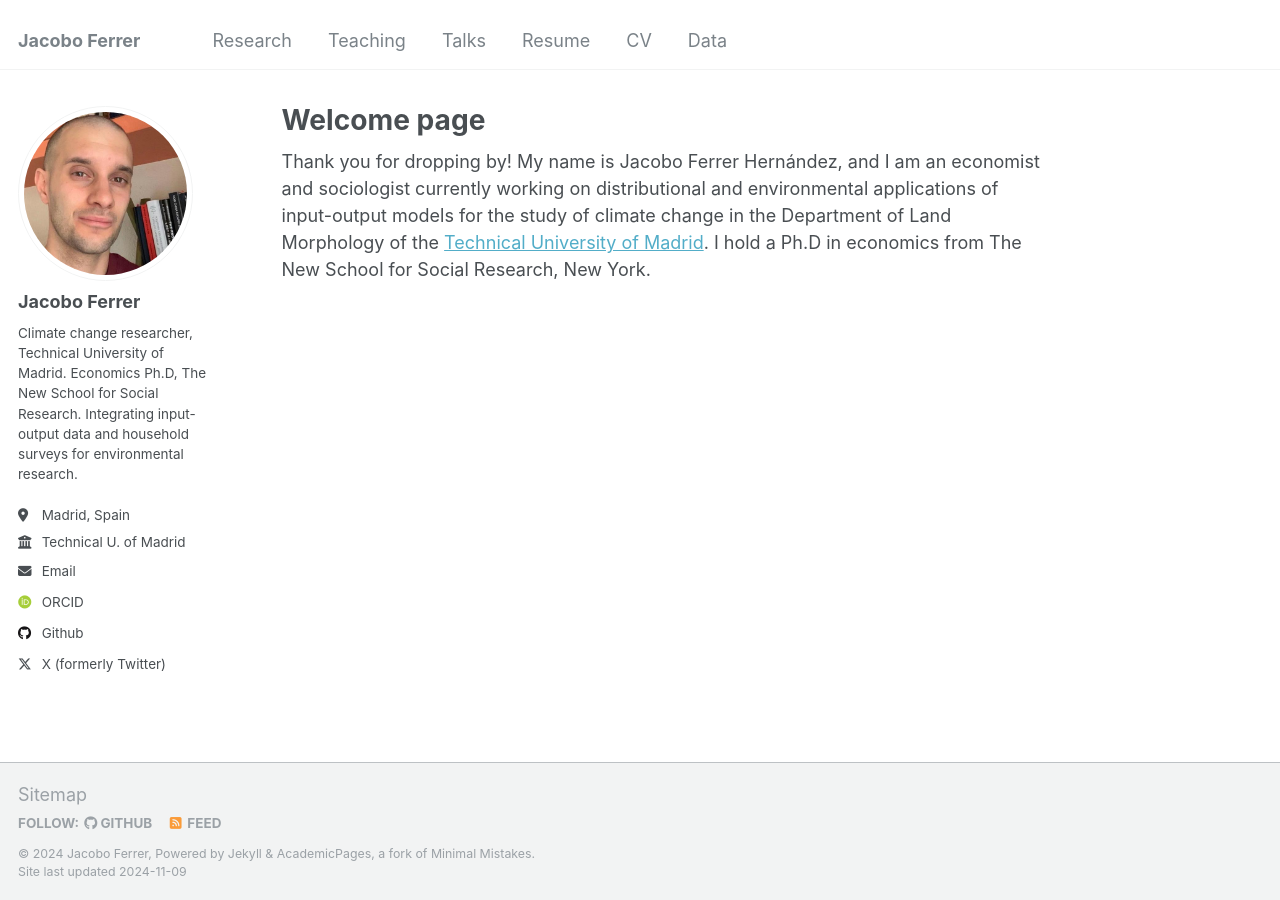
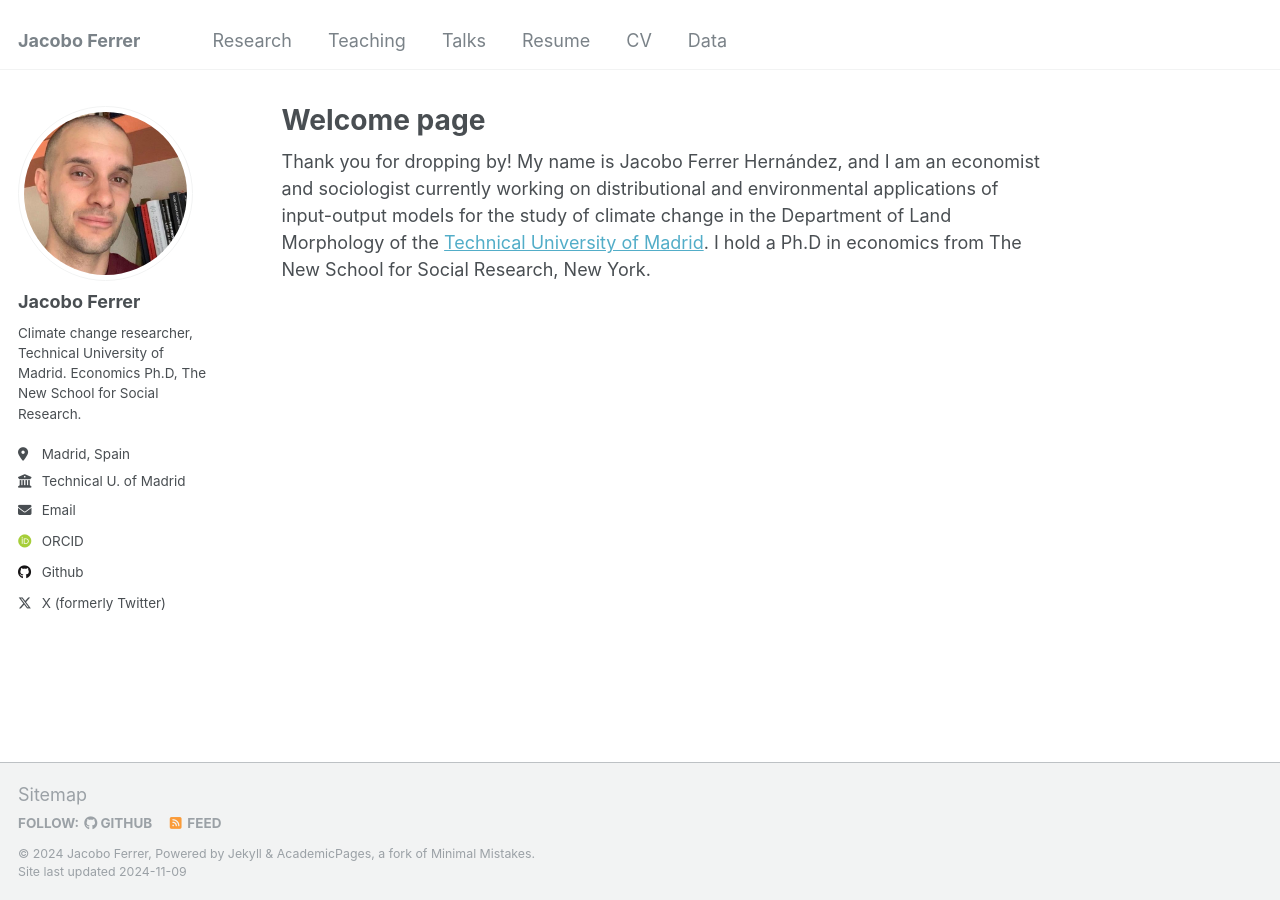
Before and after one commit to jferrherz/jferrherz.github.io, a Jekyll site: the page built from _pages/about.md, in a window 1280 px wide. Built offline with Jekyll 4.4.1, drawn with Linux system fonts in a browser that asks for light colours; some web fonts are replaced.

Commit message:
Update _config.yml

```diff
--- a/_config.yml
+++ b/_config.yml
@@ -24,7 +24,7 @@ author:
   avatar           : "profile-photo.jpeg"
   name             : "Jacobo Ferrer"
   pronouns         : # example: "she/her"
-  bio              : "Climate change researcher, Technical University of Madrid. Economics Ph.D, The New School for Social Research. Integrating input-output data and household surveys for environmental research."
+  bio              : "Climate change researcher, Technical University of Madrid. Economics Ph.D, The New School for Social Research."
   location         : "Madrid, Spain"
   employer         : "Technical U. of Madrid"
   uri              : # URL
```
